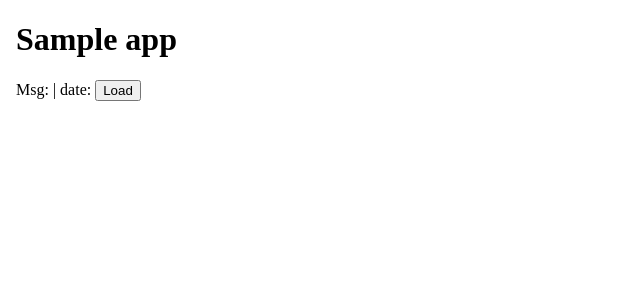
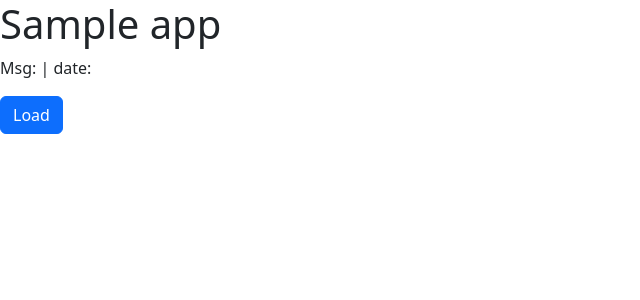
Before and after one commit to pinich/AZLite, an Angular app in the folder client/: page / in a window 1280 px wide. Shown: the top 300 px of the page, without its empty margins (0-640 px from the left). Built offline with nearby package versions, Linux system fonts and the light colour scheme.

Commit message:
- Added ngBootstrap

```diff
--- a/client/package.json
+++ b/client/package.json
@@ -17,9 +17,13 @@
     "@angular/compiler": "^14.1.0",
     "@angular/core": "^14.1.0",
     "@angular/forms": "^14.1.0",
+    "@angular/localize": "^14.1.0",
     "@angular/platform-browser": "^14.1.0",
     "@angular/platform-browser-dynamic": "^14.1.0",
     "@angular/router": "^14.1.0",
+    "@ng-bootstrap/ng-bootstrap": "^13.0.0",
+    "@popperjs/core": "^2.10.2",
+    "bootstrap": "^5.2.0",
     "rxjs": "~7.5.0",
     "tslib": "^2.3.0",
     "zone.js": "~0.11.4"
--- a/client/src/app/app.component.html
+++ b/client/src/app/app.component.html
@@ -9,8 +9,10 @@
 <body>
   <h1>Sample app</h1>
   <div>
+    <p>
     Msg: {{ resultData.msg }} | date: {{ resultData.date }}
-    <button (click)="getHelloWorld()">Load</button>
+    </p>
+    <button class="btn btn-primary" (click)="getHelloWorld()">Load</button>
   </div>
 </body>
 </html>
--- a/client/src/app/app.module.ts
+++ b/client/src/app/app.module.ts
@@ -4,6 +4,7 @@ import { BrowserModule } from '@angular/platform-browser';
 
 import { AppRoutingModule } from './app-routing.module';
 import { AppComponent } from './app.component';
+import { NgbModule } from '@ng-bootstrap/ng-bootstrap';
 
 @NgModule({
   declarations: [
@@ -12,7 +13,8 @@ import { AppComponent } from './app.component';
   imports: [
     BrowserModule,
     HttpClientModule,
-    AppRoutingModule
+    AppRoutingModule,
+    NgbModule
   ],
   providers: [],
   bootstrap: [AppComponent]
--- a/client/src/polyfills.ts
+++ b/client/src/polyfills.ts
@@ -1,3 +1,7 @@
+/***************************************************************************************************
+ * Load `$localize` onto the global scope - used if i18n tags appear in Angular templates.
+ */
+import '@angular/localize/init';
 /**
  * This file includes polyfills needed by Angular and is loaded before the app.
  * You can add your own extra polyfills to this file.
--- a/client/src/styles.scss
+++ b/client/src/styles.scss
@@ -1 +1,4 @@
 /* You can add global styles to this file, and also import other style files */
+
+/* Importing Bootstrap SCSS file. */
+@import '~bootstrap/scss/bootstrap';
```
Also changed, not shown: 1 other file (tests, documents, lock files or other folders).
